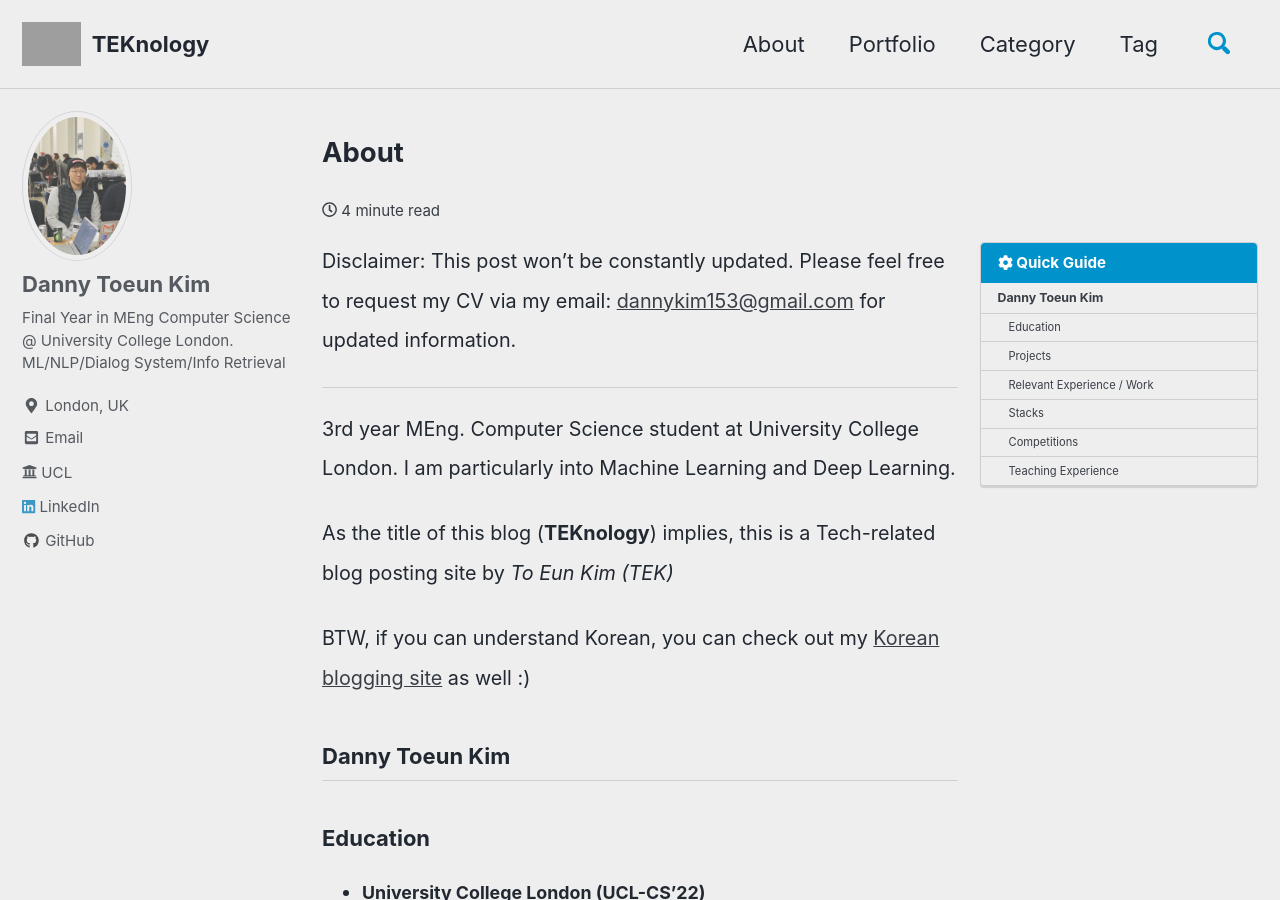
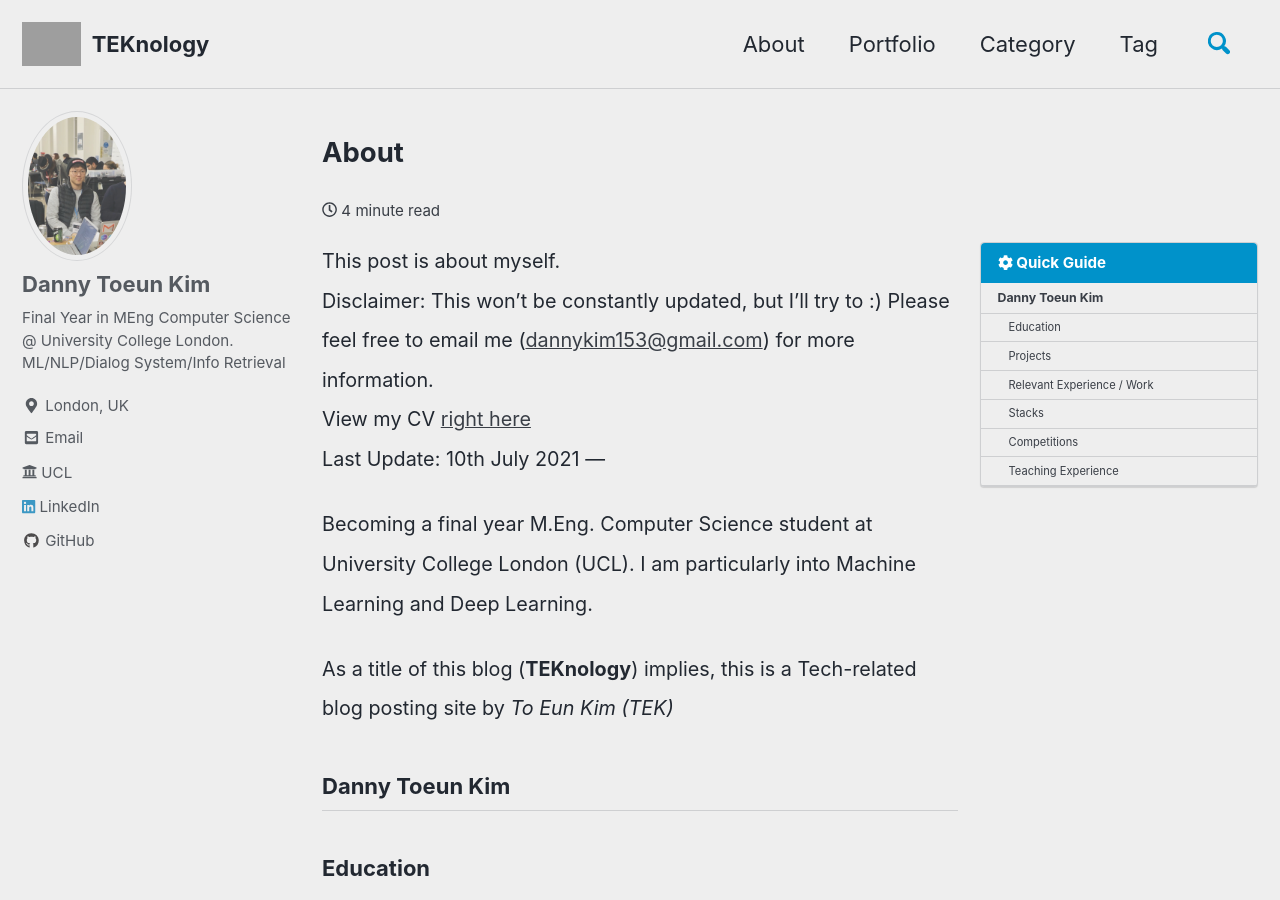
Before and after one commit to kimdanny/blog, a Jekyll site: the page built from _pages/about.md, in a window 1280 px wide and 900 px high. Built offline with Jekyll 4.4.1, drawn with Linux system fonts in a browser that asks for light colours; cached includes are drawn as plain includes; nearby versions of some CDN libraries; comment, search, counter and statistics services are not loaded; grey boxes are pictures that could not be loaded.

Commit message:
CV update

```diff
--- a/_pages/about.md
+++ b/_pages/about.md
@@ -5,16 +5,17 @@ toc: true
 toc_label: "Quick Guide"
 toc_icon: "cog"
 ---
-Disclaimer: This post won't be constantly updated. Please feel free to request my CV via my email: [dannykim153@gmail.com](mailto:dannykim153@gmail.com) for updated information.
-
+This post is about myself.
+Disclaimer: This won't be constantly updated, but I'll try to :)
+Please feel free to email me ([dannykim153@gmail.com](mailto:dannykim153@gmail.com)) for more information.
+View my CV [right here](/assets/CV.pdf)
+Last Update: 10th July 2021
 ---
 
-3rd year MEng. Computer Science student at University College London.
+Becoming a final year M.Eng. Computer Science student at University College London (UCL).
 I am particularly into Machine Learning and Deep Learning.
 
-As the title of this blog (**TEKnology**) implies, this is a Tech-related blog posting site by *To Eun Kim (TEK)*
-
-BTW, if you can understand Korean, you can check out my [Korean blogging site](https://teknology.tistory.com) as well :)
+As a title of this blog (**TEKnology**) implies, this is a Tech-related blog posting site by *To Eun Kim (TEK)*
 
 ## Danny Toeun Kim
 
```
Also changed, not shown: _pages/portfolio.md (+3 -0 lines), 2 other files.
